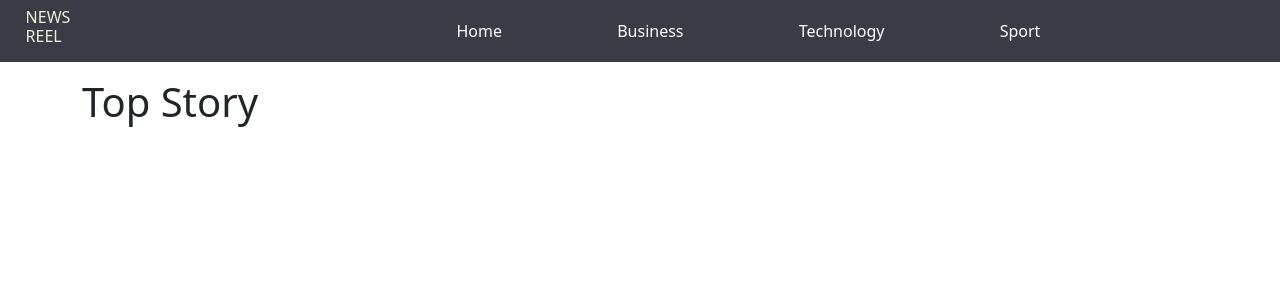
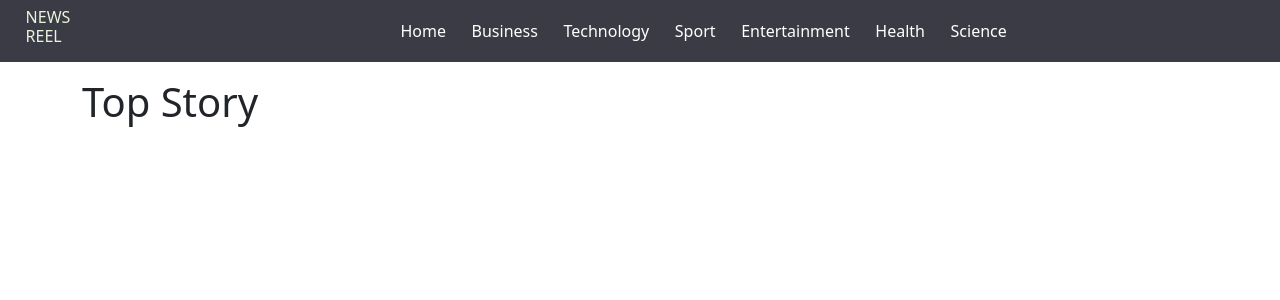
Before and after one commit to Jaffar-Hussein/News-Reel, a Flask app: template app/templates/home.html in a window 1280 px wide. Shown: the top 300 px of the page. Run offline with Flask 2, Linux system fonts and the light colour scheme; the template is opened without the code that fills it: most values are stand-ins (such as "Sample title", 1, 10 or a date in 2020); parts of the project's set-up code (start-up, migrations or seed data) failed here and were passed over; some libraries are stand-ins or nearby versions.

Commit message:
ft:News Categories- Added more categories to filter the news by

```diff
--- a/app/static/css/index.css
+++ b/app/static/css/index.css
@@ -11,7 +11,7 @@
     color: white !important;;
 }
 .container-fluid a {
-    margin-left: 9vw !important;
+    margin-left: 2vw !important;
 }
 .container-fluid{
     /* display: flex!important;
--- a/app/templates/nav.html
+++ b/app/templates/nav.html
@@ -9,5 +9,9 @@
         {{render_nav_item('cat','Business',categorie="business")}}
         {{render_nav_item('cat','Technology',categorie="technology")}}
         {{render_nav_item('cat','Sport',categorie="sports")}}
+        {{render_nav_item('cat','Entertainment',categorie="entertainment")}}
+        {{render_nav_item('cat','Health',categorie="health")}}
+        {{render_nav_item('cat','Science',categorie="science")}}
+
     </div>
 </nav>
```
